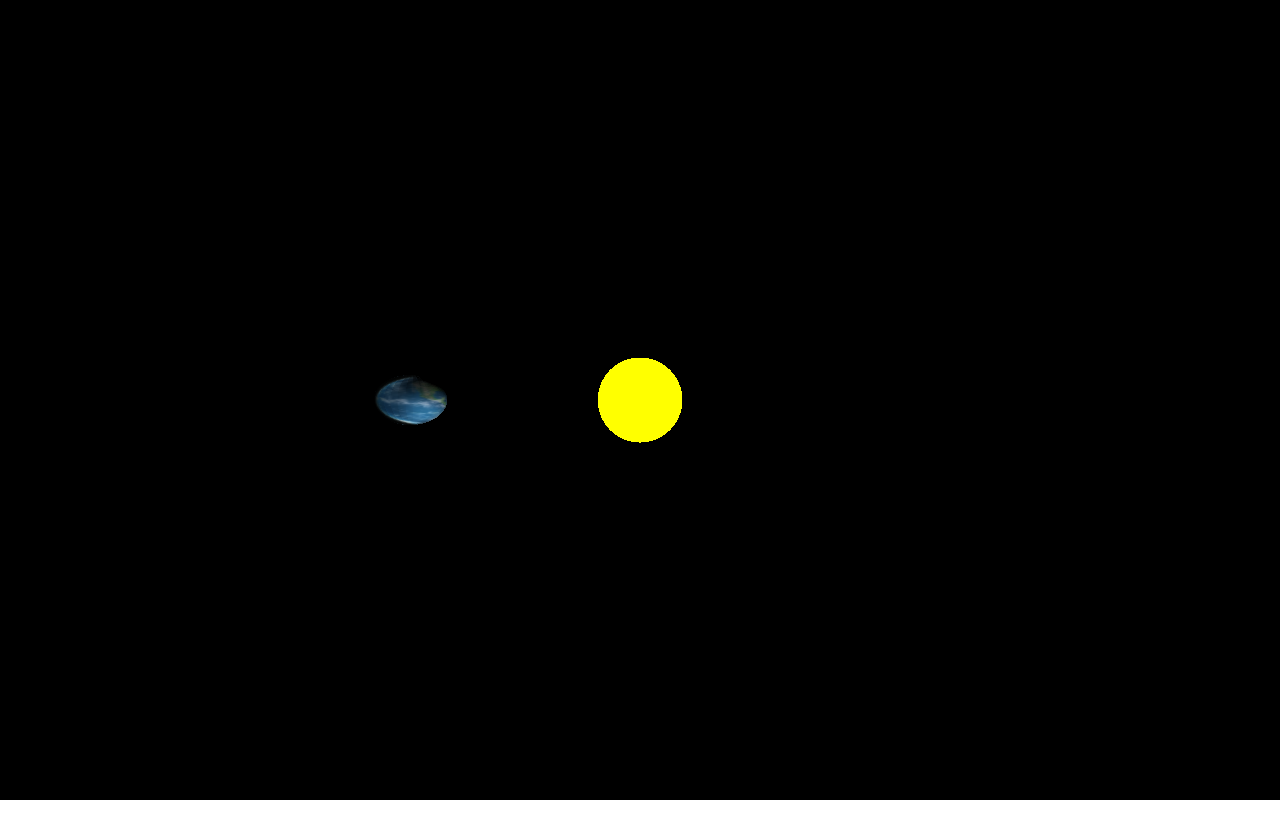
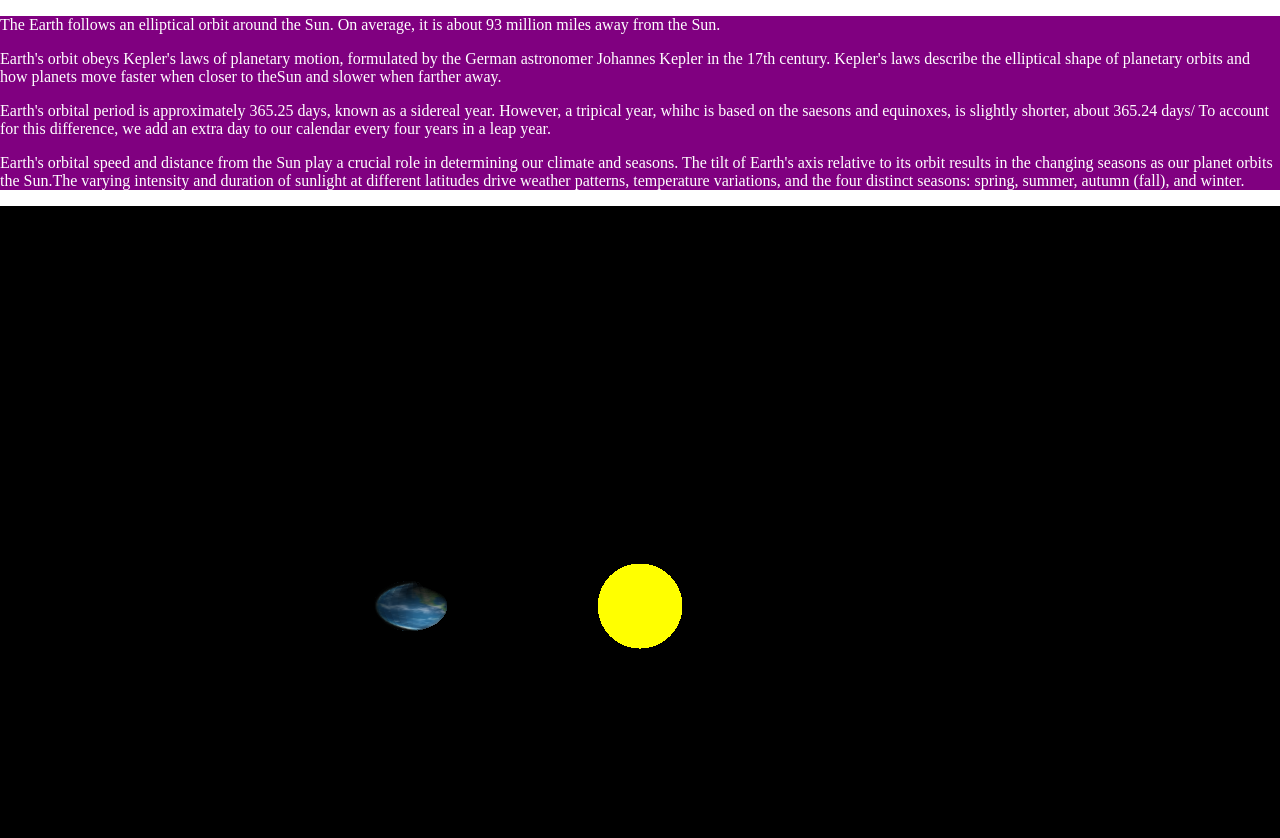
Before and after one commit to Vllaadd/earth-and-sun, a plain HTML site: page index.html in a window 1280 px wide. Before the commit the page ends 800 px from the top, so only its background shows below. Drawn offline with nearby package versions, Linux system fonts and the light colour scheme; animation ran at ten frames a second.

Commit message:
adding text to the page

```diff
--- a/index.html
+++ b/index.html
@@ -4,6 +4,7 @@
     <meta charset="UTF-8">
     <meta name="viewport" content="width=device-width, initial-scale=1.0">
     <script src="https://cdnjs.cloudflare.com/ajax/libs/three.js/110/three.min.js"></script>
+    <link rel="stylesheet" href="style.css">
     <title>Earth Orbit Animation</title>
     <style>
         body {margin: 0;}
@@ -11,7 +12,12 @@
     </style>
 </head>
 <body>
-
+    <div id="info">
+        <p>The Earth follows an elliptical orbit around the Sun. On average, it is about 93 million miles away from the Sun.</p>
+        <p>Earth's orbit obeys Kepler's laws of planetary motion, formulated by the German astronomer Johannes Kepler in the 17th century. Kepler's laws describe the elliptical shape of planetary orbits and how planets move faster when closer to theSun and slower when farther away. </p>
+        <p>Earth's orbital period is approximately 365.25 days, known as a sidereal year. However, a tripical year, whihc is based on the saesons and equinoxes, is slightly shorter, about 365.24 days/ To account for this difference, we add an extra day to our calendar every four years in a leap year.</p>
+        <p>Earth's orbital speed and distance from the Sun play a crucial role in determining our climate and seasons. The tilt of Earth's axis relative to its orbit results in the changing seasons as our planet orbits the Sun.The varying intensity and duration of sunlight at different latitudes drive weather patterns, temperature variations, and the four distinct seasons: spring, summer, autumn (fall), and winter.</p>
+    </div>
     <script src="main.js"></script>
 </body>
 </html>
--- a/style.css
+++ b/style.css
@@ -0,0 +1,4 @@
+#info{
+    background-color: purple;
+    color: white;
+}
```
